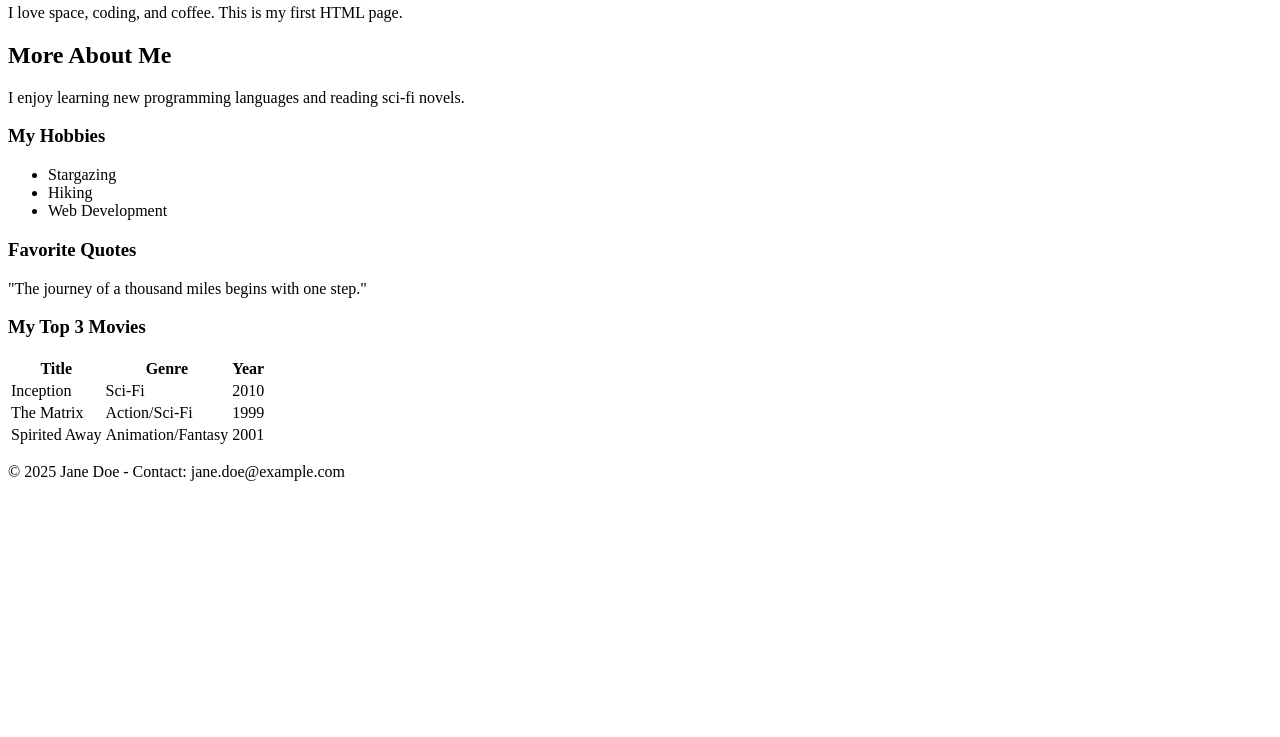
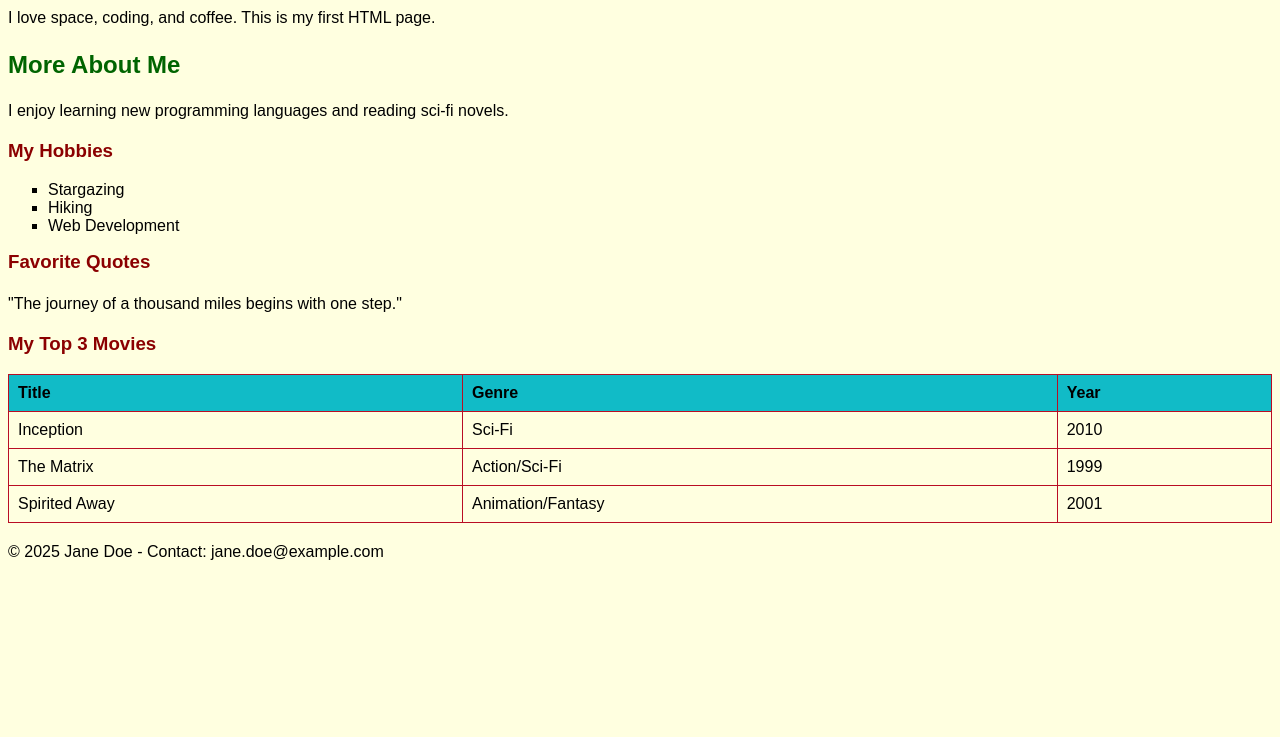
Before and after one commit to FatimaMts/kp-portfolio-activity, a plain HTML site: page about.html in a window 1280 px wide. Shown: the part 63-800 px from the top of the page. Drawn offline with Linux system fonts and the light colour scheme.

Commit message:
Add files via upload

```diff
--- a/about.html
+++ b/about.html
@@ -4,6 +4,7 @@
     <meta charset="UTF-8">
     <meta name="viewport" content="width=device-width, initial-scale=1.0">
     <title>About me</title>
+    <link rel="stylesheet" href="style.css">
 </head>
 <body>
   <header>
--- /dev/null
+++ b/style.css
@@ -0,0 +1,42 @@
+body {
+  background-color: lightyellow;
+  font-family: Arial, sans-serif;
+}
+
+h1 {
+  color: navy;
+  text-align: center;
+}
+
+h2 {
+  color: darkgreen;
+  margin-top: 20px;
+}
+
+h3 {
+  color: darkred;
+  margin-top: 15px;
+}
+
+p {
+  line-height: 1.6;
+}
+
+ul {
+  list-style-type: square;
+}
+
+table {
+  width: 100%;
+  border-collapse: collapse;
+}
+
+th, td {
+  border: 1px solid #b90d24;
+  padding: 9px;
+  text-align: left;
+}
+
+th {
+  background-color: #11bbc7;
+}
```
Also changed, not shown: index.html (+5 -2 lines).
